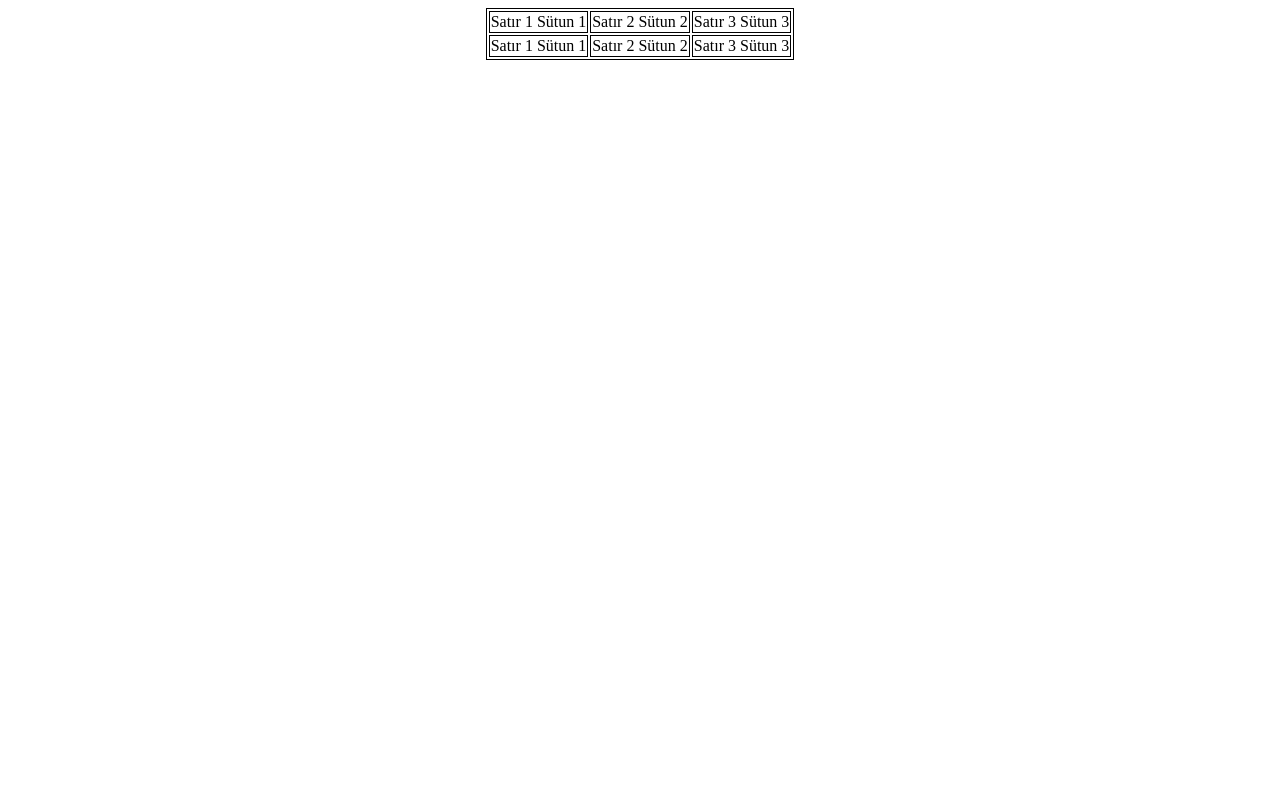
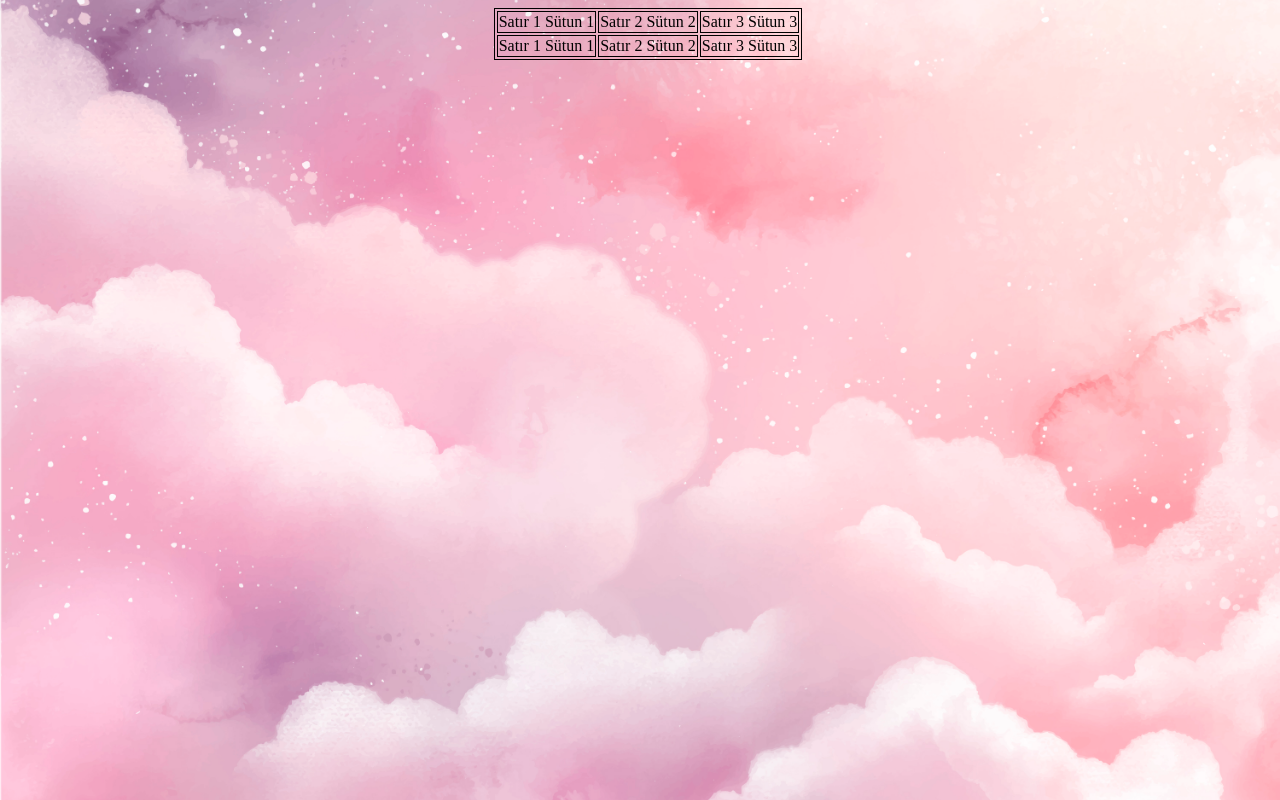
Before and after one commit to kubrabuzlu/kubrabuzlu.github.io, a plain HTML site: page index.html in a window 1280 px wide. Drawn offline with Linux system fonts and the light colour scheme.

```diff
--- a/style.css
+++ b/style.css
@@ -6,3 +6,17 @@
 table,tr,td{
   border: 1px solid;
 }
+
+body {
+  background-image: url("images/background.jpg");
+  background-repeat: no-repeat;
+  background-size: cover;
+  background-position: center;
+  background-attachment: fixed;
+  width: 100%;
+  padding: 0;
+}
+
+.name {
+font-size: 50px;
+}
```
Also changed, not shown: images/background.jpg (added), images/profile_icon.png (added), 2 other files.
